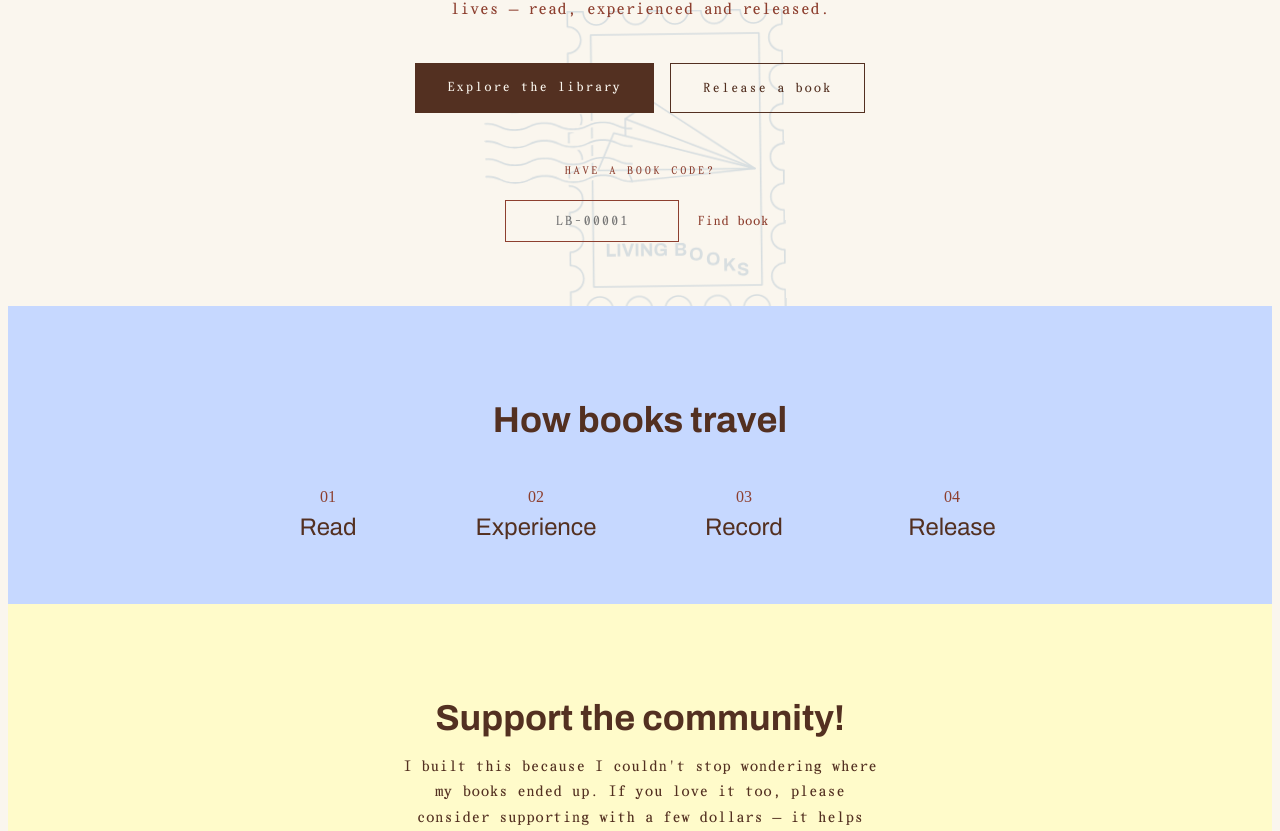
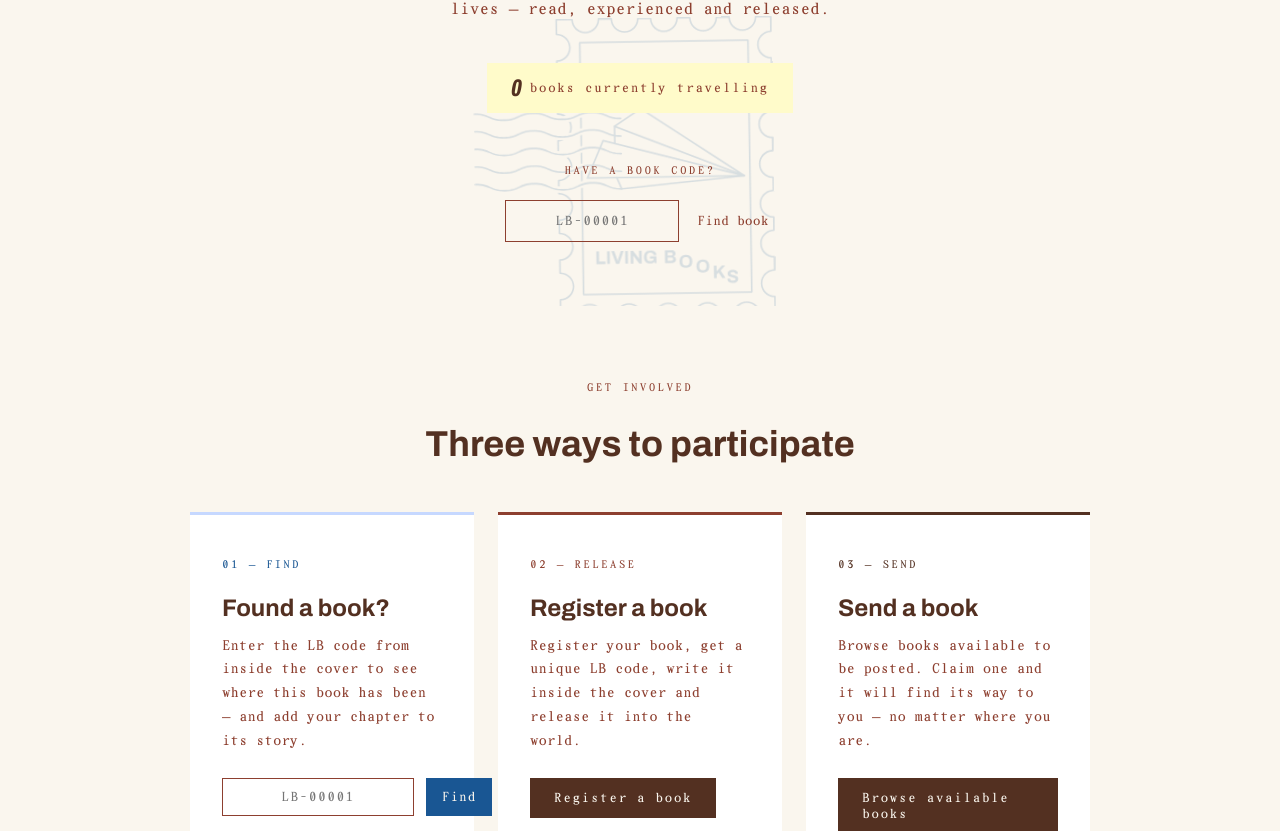
Before and after one commit to hellosophiespeaking/living-books, a Next.js app: page / in a window 1280 px wide. Shown: the part 449-1280 px from the top of the page. Built offline with nearby package versions, Linux system fonts and the light colour scheme; no server answers; the database is empty.

Commit message:
Add three workflows section and book counter to homepage

```diff
--- a/app/page.tsx
+++ b/app/page.tsx
@@ -1,4 +1,17 @@
-export default function Home() {
+export const revalidate = 0
+
+import { supabase } from './lib/supabase'
+
+async function getBookCount() {
+  const { count } = await supabase
+    .from('books')
+    .select('*', { count: 'exact', head: true })
+  return count || 0
+}
+
+export default async function Home() {
+  const bookCount = await getBookCount()
+
   return (
     <main className="min-h-screen" style={{backgroundColor: '#FAF6EE'}}>
 
@@ -43,16 +56,13 @@ export default function Home() {
           <p style={{fontFamily: 'Toren', color: '#8D3F2F', fontSize: '16px', maxWidth: '420px', lineHeight: '1.7', marginBottom: '40px', textAlign: 'center', margin: '0 auto 40px'}}>
             A global community where books live full lives — read, experienced and released.
           </p>
-          <div style={{display: 'flex', gap: '16px', flexWrap: 'wrap', justifyContent: 'center'}}>
-            <a href="/library" style={{backgroundColor: '#533021', color: '#FAF6EE', padding: '16px 32px', fontFamily: 'Toren', fontSize: '13px', letterSpacing: '0.1em', textDecoration: 'none', display: 'inline-block'}}>
-              Explore the library
-            </a>
-            <a href="/submit" style={{border: '1px solid #533021', color: '#533021', padding: '16px 32px', fontFamily: 'Toren', fontSize: '13px', letterSpacing: '0.1em', textDecoration: 'none', display: 'inline-block'}}>
-              Release a book
-            </a>
+
+          <div style={{display: 'flex', gap: '8px', alignItems: 'center', marginBottom: '40px', backgroundColor: '#FFFBCA', padding: '12px 24px'}}>
+            <span style={{fontFamily: 'Archivo', color: '#533021', fontSize: '24px', fontWeight: '800'}}>{bookCount}</span>
+            <span style={{fontFamily: 'Toren', color: '#8D3F2F', fontSize: '13px', letterSpacing: '0.1em'}}>books currently travelling</span>
           </div>
 
-          <div style={{marginTop: '40px', display: 'flex', flexDirection: 'column', alignItems: 'center', gap: '12px'}}>
+          <div style={{marginTop: '0px', display: 'flex', flexDirection: 'column', alignItems: 'center', gap: '12px'}}>
             <p style={{fontFamily: 'Toren', color: '#8D3F2F', fontSize: '11px', letterSpacing: '0.2em', textTransform: 'uppercase'}}>Have a book code?</p>
             <form action="/find" method="GET" style={{display: 'flex', gap: '12px'}}>
               <input
@@ -68,7 +78,49 @@ export default function Home() {
         </div>
       </section>
 
-  <section style={{backgroundColor: '#C6D8FF', padding: '64px 32px'}}>
+      <section style={{backgroundColor: '#FAF6EE', padding: '64px 32px'}}>
+        <p style={{fontFamily: 'Toren', color: '#8D3F2F', fontSize: '11px', letterSpacing: '0.2em', textTransform: 'uppercase', textAlign: 'center', marginBottom: '16px'}}>Get involved</p>
+        <h2 style={{fontFamily: 'Archivo', color: '#533021', fontSize: '36px', textAlign: 'center', marginBottom: '48px'}}>Three ways to participate</h2>
+        <div style={{maxWidth: '900px', margin: '0 auto', display: 'grid', gridTemplateColumns: 'repeat(auto-fit, minmax(260px, 1fr))', gap: '24px'}}>
+
+          <div style={{backgroundColor: '#FFFFFF', padding: '32px', borderTop: '3px solid #C6D8FF'}}>
+            <p style={{fontFamily: 'Toren', color: '#195693', fontSize: '11px', letterSpacing: '0.2em', textTransform: 'uppercase', marginBottom: '12px'}}>01 — Find</p>
+            <h3 style={{fontFamily: 'Archivo', color: '#533021', fontSize: '24px', marginBottom: '12px'}}>Found a book?</h3>
+            <p style={{fontFamily: 'Toren', color: '#8D3F2F', fontSize: '14px', lineHeight: '1.7', marginBottom: '24px'}}>Enter the LB code from inside the cover to see where this book has been — and add your chapter to its story.</p>
+            <form action="/find" method="GET" style={{display: 'flex', gap: '12px'}}>
+              <input
+                name="code"
+                placeholder="LB-00001"
+                style={{border: '1px solid #8D3F2F', backgroundColor: 'transparent', padding: '10px 14px', fontFamily: 'Toren', fontSize: '13px', color: '#533021', outline: 'none', flex: 1, textAlign: 'center', letterSpacing: '0.1em'}}
+              />
+              <button type="submit" style={{backgroundColor: '#195693', color: '#FAF6EE', padding: '10px 16px', fontFamily: 'Toren', fontSize: '13px', border: 'none', cursor: 'pointer', letterSpacing: '0.05em'}}>
+                Find
+              </button>
+            </form>
+          </div>
+
+          <div style={{backgroundColor: '#FFFFFF', padding: '32px', borderTop: '3px solid #8D3F2F'}}>
+            <p style={{fontFamily: 'Toren', color: '#8D3F2F', fontSize: '11px', letterSpacing: '0.2em', textTransform: 'uppercase', marginBottom: '12px'}}>02 — Release</p>
+            <h3 style={{fontFamily: 'Archivo', color: '#533021', fontSize: '24px', marginBottom: '12px'}}>Register a book</h3>
+            <p style={{fontFamily: 'Toren', color: '#8D3F2F', fontSize: '14px', lineHeight: '1.7', marginBottom: '24px'}}>Register your book, get a unique LB code, write it inside the cover and release it into the world.</p>
+            <a href="/submit" style={{display: 'inline-block', backgroundColor: '#533021', color: '#FAF6EE', padding: '12px 24px', fontFamily: 'Toren', fontSize: '13px', letterSpacing: '0.1em', textDecoration: 'none'}}>
+              Register a book
+            </a>
+          </div>
+
+          <div style={{backgroundColor: '#FFFFFF', padding: '32px', borderTop: '3px solid #FFFBCA', borderTopColor: '#533021'}}>
+            <p style={{fontFamily: 'Toren', color: '#533021', fontSize: '11px', letterSpacing: '0.2em', textTransform: 'uppercase', marginBottom: '12px'}}>03 — Send</p>
+            <h3 style={{fontFamily: 'Archivo', color: '#533021', fontSize: '24px', marginBottom: '12px'}}>Send a book</h3>
+            <p style={{fontFamily: 'Toren', color: '#8D3F2F', fontSize: '14px', lineHeight: '1.7', marginBottom: '24px'}}>Browse books available to be posted. Claim one and it will find its way to you — no matter where you are.</p>
+            <a href="/send" style={{display: 'inline-block', backgroundColor: '#533021', color: '#FAF6EE', padding: '12px 24px', fontFamily: 'Toren', fontSize: '13px', letterSpacing: '0.1em', textDecoration: 'none'}}>
+              Browse available books
+            </a>
+          </div>
+
+        </div>
+      </section>
+
+      <section style={{backgroundColor: '#C6D8FF', padding: '64px 32px'}}>
         <h2 style={{fontFamily: 'Archivo', color: '#533021', fontSize: '36px', textAlign: 'center', marginBottom: '48px'}}>
           How books travel
         </h2>
@@ -89,9 +141,9 @@ export default function Home() {
 
       <section style={{backgroundColor: '#FFFBCA', padding: '64px 32px', textAlign: 'center'}}>
         <h2 style={{fontFamily: 'Archivo', color: '#533021', fontSize: '36px', marginBottom: '16px'}}>Support the community!</h2>
-<p style={{fontFamily: 'Toren', color: '#533021', fontSize: '15px', lineHeight: '1.7', maxWidth: '480px', margin: '0 auto 32px'}}>
-  I built this because I couldn't stop wondering where my books ended up. If you love it too, please consider supporting with a few dollars — it helps keep the lights on and the books moving.
-</p>
+        <p style={{fontFamily: 'Toren', color: '#533021', fontSize: '15px', lineHeight: '1.7', maxWidth: '480px', margin: '0 auto 32px'}}>
+          I built this because I couldn't stop wondering where my books ended up. If you love it too, please consider supporting with a few dollars — it helps keep the lights on and the books moving.
+        </p>
         <a href="https://ko-fi.com/livingbooks" target="_blank" rel="noopener noreferrer" style={{backgroundColor: '#533021', color: '#FAF6EE', padding: '16px 32px', fontFamily: 'Toren', fontSize: '13px', letterSpacing: '0.1em', textDecoration: 'none', display: 'inline-block'}}>💰 = 📚✈️</a>
       </section>
 
```
